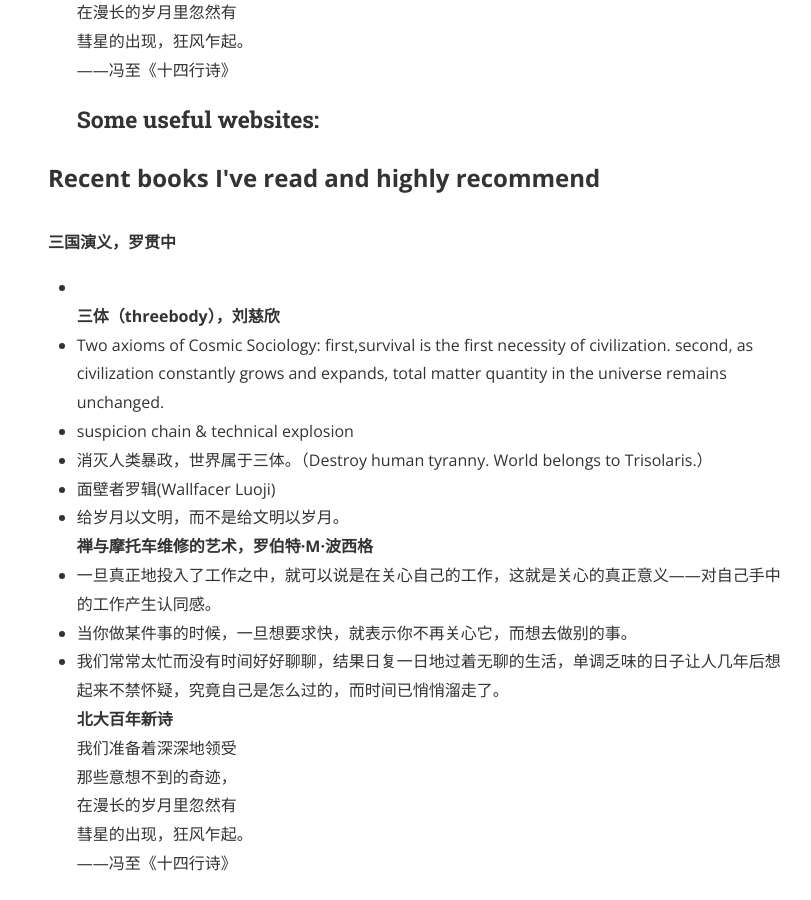
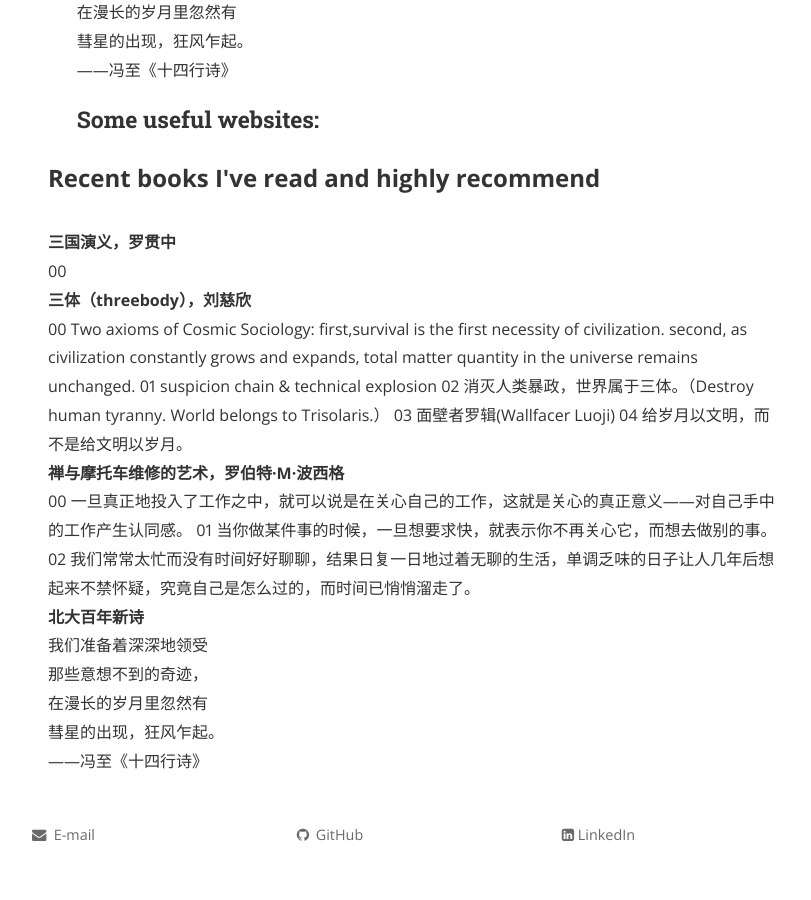
Before and after one commit to Yunga-Wu/Yunga-Wu.github.io, a Jekyll site: the page built from about.md, in a window 1280 px wide and 900 px high, scrolled down 899 px. Shown: the whole window, without its empty margins (224-1035 px from the left). Built offline with Jekyll 4.4.1, drawn with Linux system fonts in a browser that asks for light colours; nearby versions of some CDN libraries; comment, search, counter and statistics services are not loaded; a style sheet for code colours, icons or effects is not loaded.

Commit message:
Update about.md

```diff
--- a/about.md
+++ b/about.md
@@ -26,19 +26,19 @@
 
 <font size="+2"><strong>Recent books I've read and highly recommend</strong></font><br>
 <strong>三国演义，罗贯中</strong><br>
-*
+00
 <br>
 <strong>三体（threebody），刘慈欣</strong><br>
-* Two axioms of Cosmic Sociology: first,survival is the first necessity of civilization. second, as civilization constantly grows and expands, total matter quantity in the universe remains unchanged.
-* suspicion chain & technical explosion
-* 消灭人类暴政，世界属于三体。（Destroy human tyranny. World belongs to Trisolaris.）
-* 面壁者罗辑(Wallfacer Luoji)
-* 给岁月以文明，而不是给文明以岁月。
+00 Two axioms of Cosmic Sociology: first,survival is the first necessity of civilization. second, as civilization constantly grows and expands, total matter quantity in the universe remains unchanged.
+01 suspicion chain & technical explosion
+02 消灭人类暴政，世界属于三体。（Destroy human tyranny. World belongs to Trisolaris.）
+03 面壁者罗辑(Wallfacer Luoji)
+04 给岁月以文明，而不是给文明以岁月。
 <br>
 <strong>禅与摩托车维修的艺术，罗伯特·M·波西格</strong><br>
-* 一旦真正地投入了工作之中，就可以说是在关心自己的工作，这就是关心的真正意义——对自己手中的工作产生认同感。
-* 当你做某件事的时候，一旦想要求快，就表示你不再关心它，而想去做别的事。
-* 我们常常太忙而没有时间好好聊聊，结果日复一日地过着无聊的生活，单调乏味的日子让人几年后想起来不禁怀疑，究竟自己是怎么过的，而时间已悄悄溜走了。
+00 一旦真正地投入了工作之中，就可以说是在关心自己的工作，这就是关心的真正意义——对自己手中的工作产生认同感。
+01 当你做某件事的时候，一旦想要求快，就表示你不再关心它，而想去做别的事。
+02 我们常常太忙而没有时间好好聊聊，结果日复一日地过着无聊的生活，单调乏味的日子让人几年后想起来不禁怀疑，究竟自己是怎么过的，而时间已悄悄溜走了。
 <br>
 <strong>北大百年新诗</strong><br>
 我们准备着深深地领受
```
